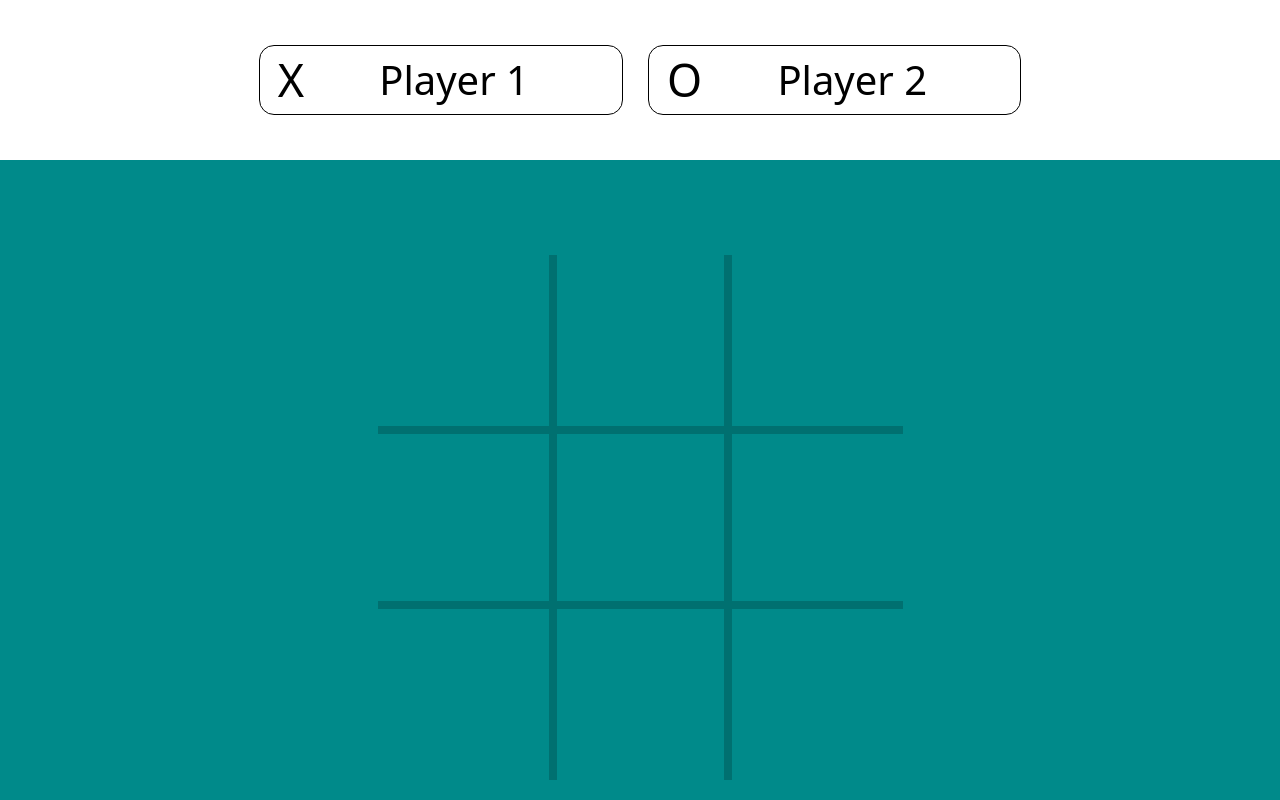
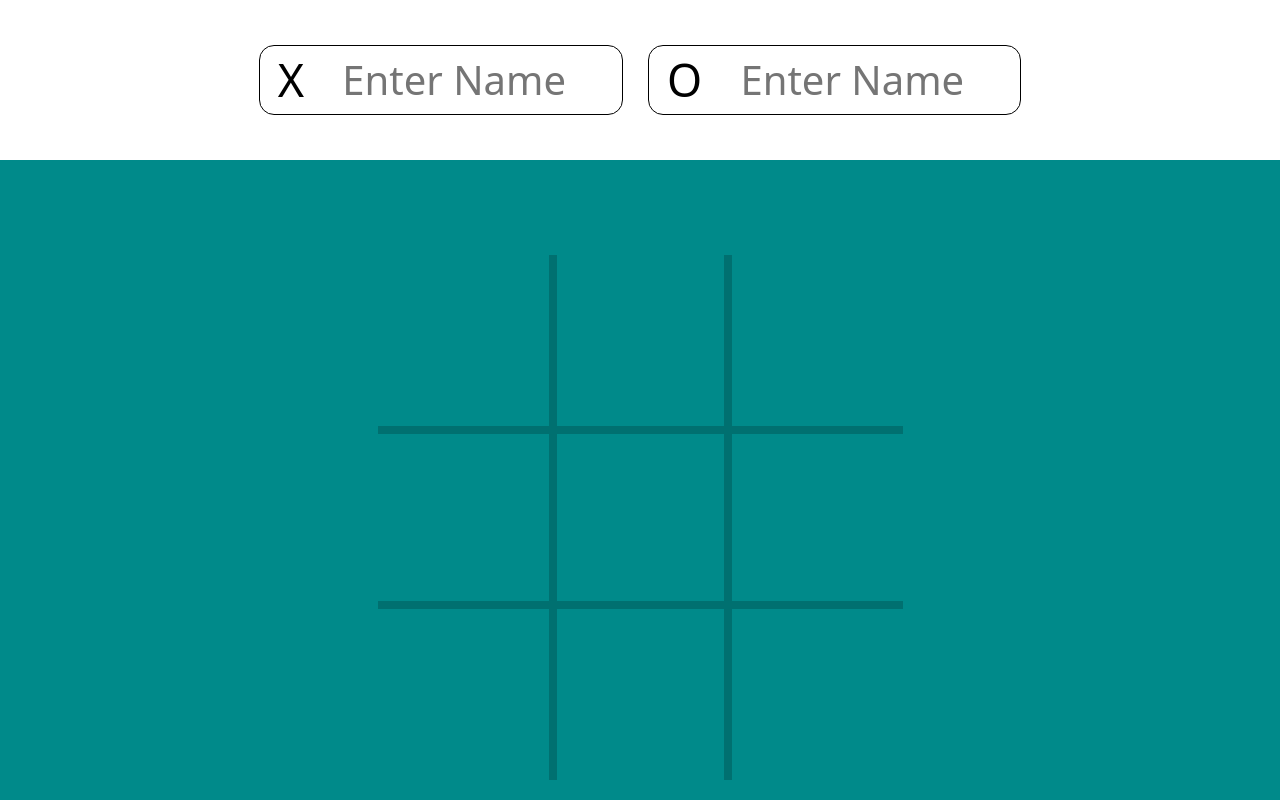
Before and after one commit to BrandonFitzpatricc/tic-tac-toe, a plain HTML site: page index.html in a window 1280 px wide. Shown: the top 800 px of the page. Drawn offline with Linux system fonts and the light colour scheme.

Commit message:
Add prompt placeholders to player name inputs

```diff
--- a/index.html
+++ b/index.html
@@ -11,12 +11,12 @@
     <div class="players">
         <div class="player">
             <div class="marker">X</div>
-            <input class="player-name" type="text" value="Player 1">
+            <input class="player-name" type="text" placeholder="Enter Name">
         </div>
 
         <div class="player">
             <div class="marker">O</div>
-            <input class="player-name" type="text" value="Player 2">
+            <input class="player-name" type="text" placeholder="Enter Name">
         </div>
     </div>
 
```
